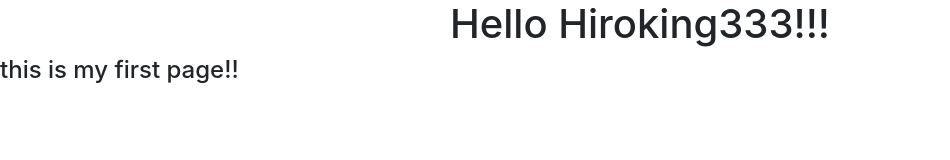
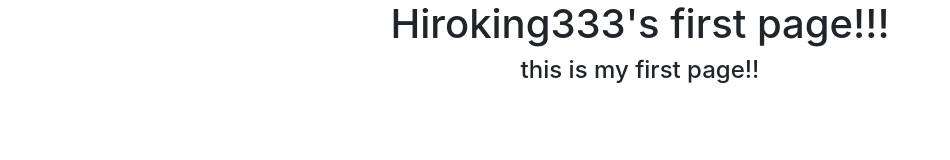
Before and after one commit to Hiroking333/my_first_page, a plain HTML site: page index.html in a window 1280 px wide. Shown: the whole page, without its empty margins (0-950 px from the left). Drawn offline with nearby package versions, Linux system fonts and the light colour scheme.

Commit message:
Update index.html

```diff
--- a/index.html
+++ b/index.html
@@ -8,10 +8,10 @@
 <body>
   <div class="container">
     <div class="text-center">
-<h1>Hello Hiroking333!!!</h1>
+      <h1>Hiroking333's first page!!!</h1>
+      <h4>this is my first page!!</h4>
+    </div>
   </div>
-  </div>
-  <h4>this is my first page!!</h4>
 <script src="https://stackpath.bootstrapcdn.com/bootstrap/4.1.3/js/bootstrap.min.js"></script>
   <script src="https://stackpath.bootstrapcdn.com/bootstrap/4.1.3/js/bootstrap.bundle.min.js"></script>
 </body>
```
